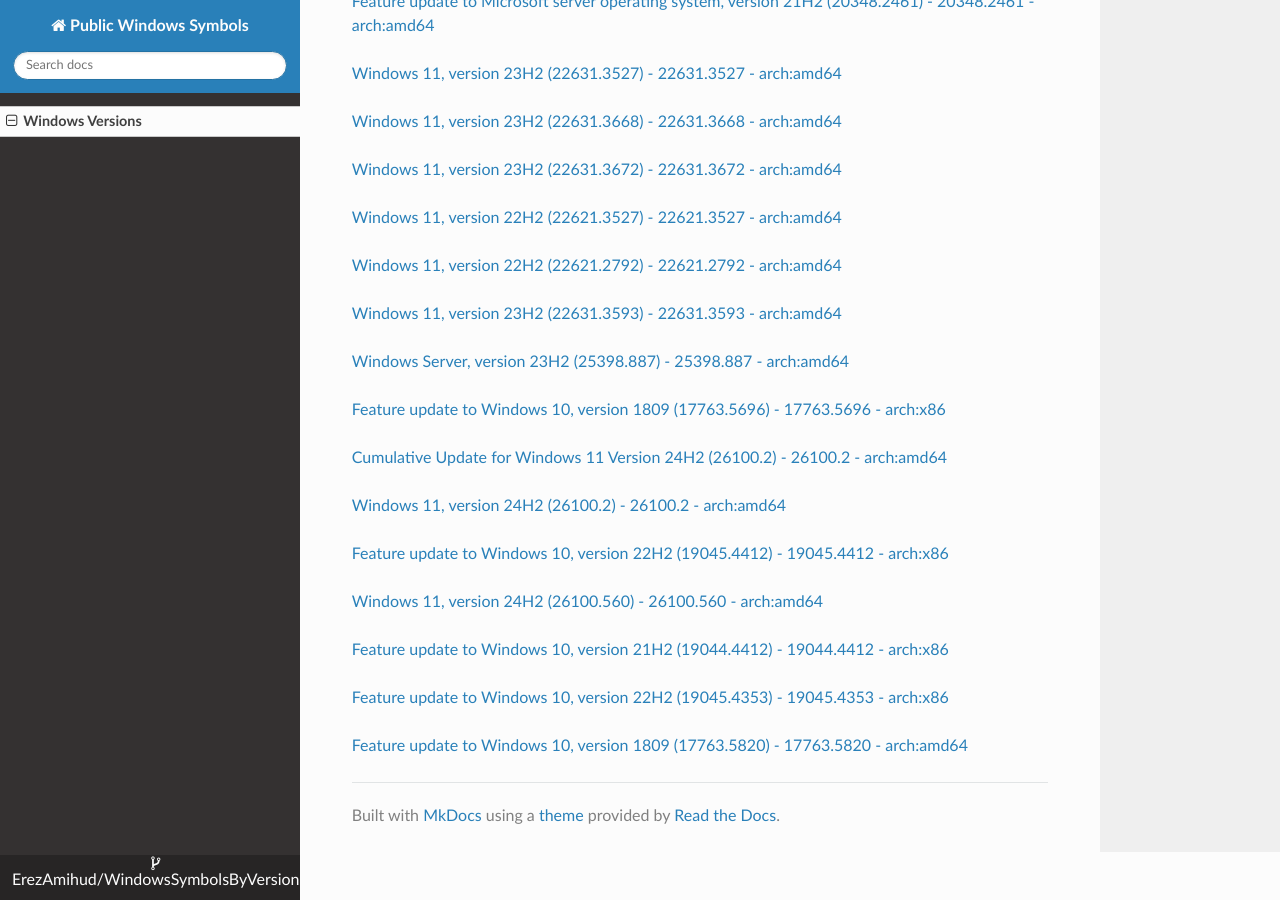
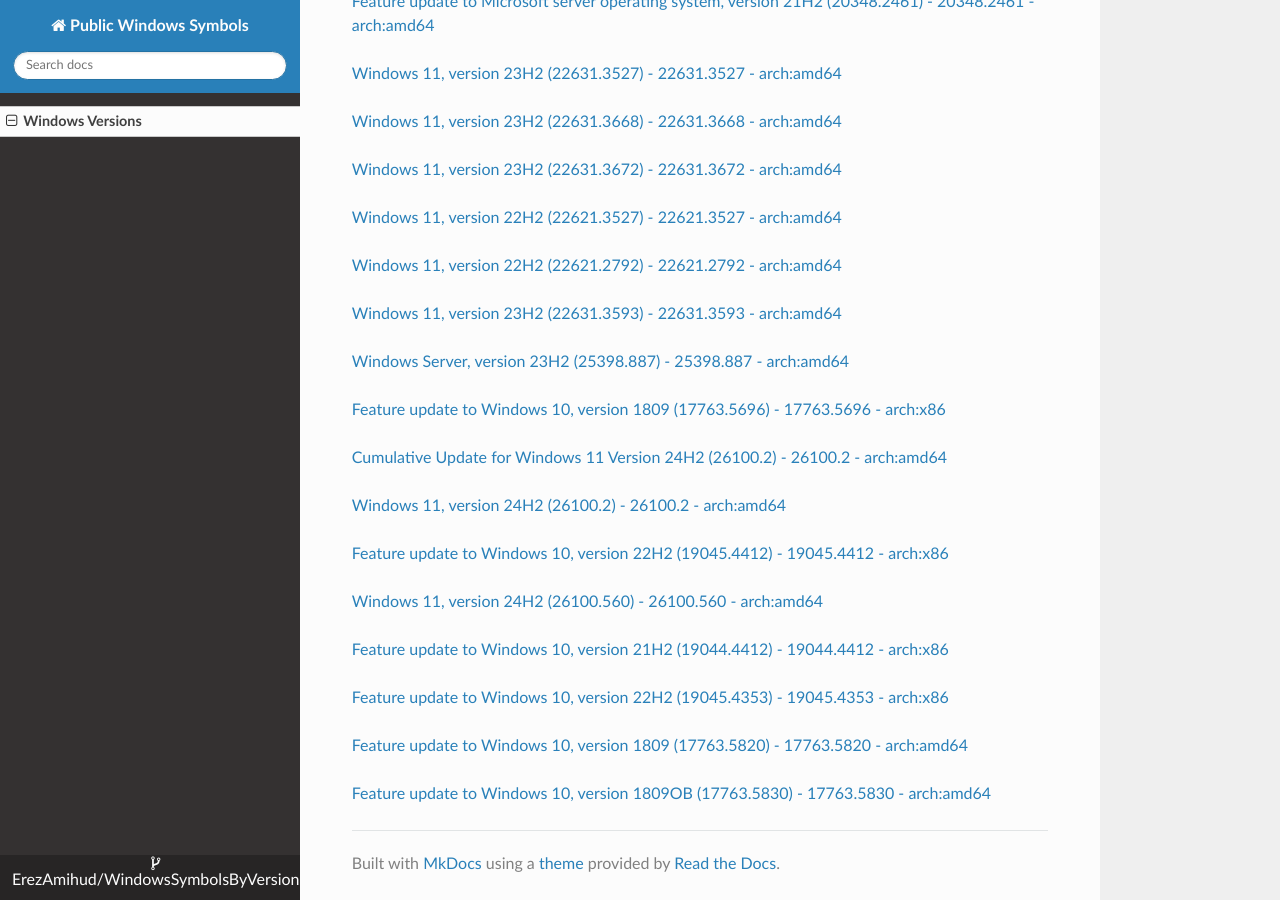
Before and after one commit to ErezAmihud/WindowsSymbolsByVersion, an MkDocs documentation site: the page built from docs/index.md, in a window 1280 px wide and 900 px high, scrolled down 14621 px. Built offline with MkDocs 1.6.1, drawn with Linux system fonts in a browser that asks for light colours; nearby versions of some CDN libraries.

Commit message:
Automated commit, add manifest for a25c1e53-e5f6-4620-95d9-3d22059ed916

```diff
--- a/docs/index.md
+++ b/docs/index.md
@@ -781,3 +781,6 @@
 
 
 [Feature update to Windows 10, version 1809 (17763.5820) - 17763.5820 - arch:amd64](https://github.com/ErezAmihud/WindowsSymbolsByVersion/blob/main/manifests/7ecae58a-b384-44d8-985d-4877e4bd40b2.manifest)
+
+
+[Feature update to Windows 10, version 1809OB (17763.5830) - 17763.5830 - arch:amd64](https://github.com/ErezAmihud/WindowsSymbolsByVersion/blob/main/manifests/a25c1e53-e5f6-4620-95d9-3d22059ed916.manifest)
```
Also changed, not shown: process_builds.json (+1 -1 lines), 1 other file.
